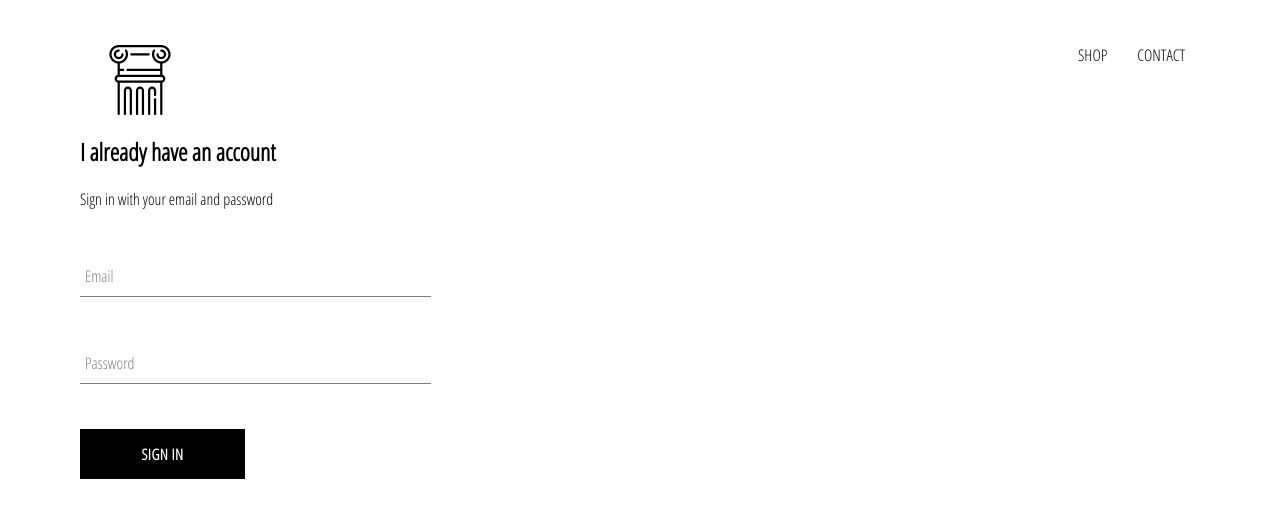
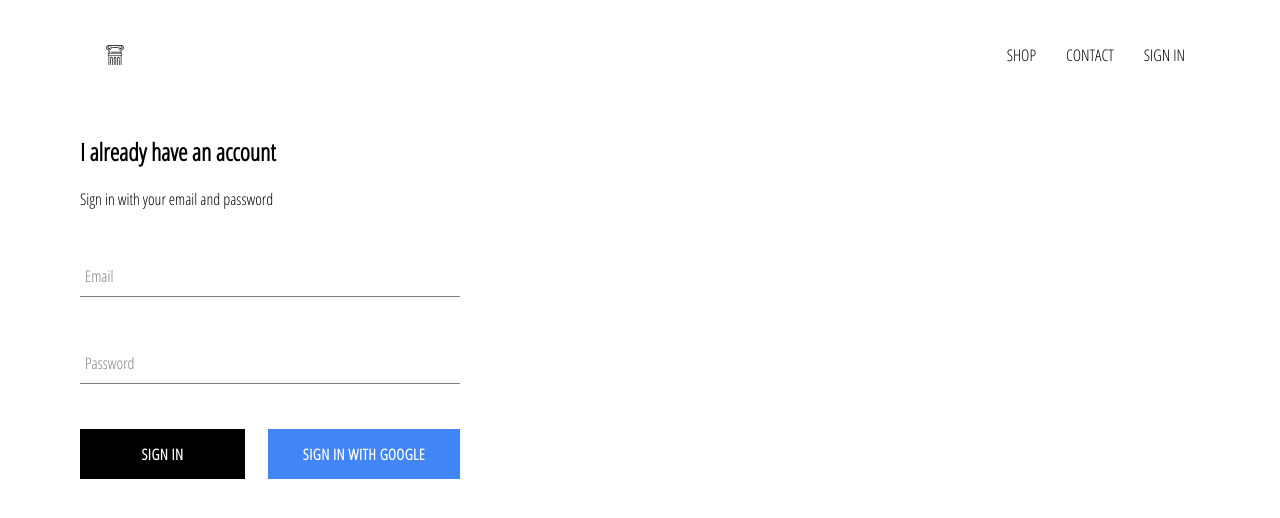
Before and after one commit to nkprod/Expo-Decor, a React (Create React App) app: page /signin in a window 1280 px wide. Shown: the top 518 px of the page. Built offline with nearby package versions, Linux system fonts and the light colour scheme; no server answers.

Commit message:
integrated signin functionality, added firebase authentication

```diff
--- a/package.json
+++ b/package.json
@@ -6,6 +6,7 @@
     "@testing-library/jest-dom": "^4.2.4",
     "@testing-library/react": "^9.3.2",
     "@testing-library/user-event": "^7.1.2",
+    "firebase": "^7.14.4",
     "node-sass": "^4.14.1",
     "react": "^16.13.1",
     "react-dom": "^16.13.1",
--- a/src/App.css
+++ b/src/App.css
@@ -7,3 +7,7 @@ a {
   text-decoration: none;
   color: black;
 }
+
+* {
+  box-sizing: border-box;
+}
--- a/src/App.js
+++ b/src/App.js
@@ -5,11 +5,30 @@ import { BrowserRouter, Switch, Route } from 'react-router-dom';
 import ShopPage from './pages/shop/shop.component';
 import Header from './components/header/header.component';
 import SignInAndSignUpPage from './pages/sign-in-and-sign-up/sign-in-and-sign-up.component';
+import { auth } from './firebase/firebase.utils';
 
-function App() {
+class App extends React.Component {
+  constructor() {
+    super();
+    this.state = {
+      currentUser: null,
+    };
+  }
+  unsubscribeFromAuth = null;
+  componentDidMount() {
+    this.unsubscribeFromAuth = auth.onAuthStateChanged((user) => {
+      this.setState({ currentUser: user });
+      console.log(user);
+    });
+  }
+  componentWillUnmount() {
+    this.unsubscribeFromAuth();
+  }
+
+  render() {
     return (
       <div>
-      <Header />
+        <Header currentUser={this.state.currentUser} />
         <Switch>
           <Route exact path='/' component={HomePage} />
           <Route path='/shop' component={ShopPage} />
@@ -18,5 +37,6 @@ function App() {
       </div>
     );
   }
+}
 
 export default App;
--- a/src/components/custom-button/custom-button.component.jsx
+++ b/src/components/custom-button/custom-button.component.jsx
@@ -1,8 +1,10 @@
 import React from 'react';
 import './custom-button.styles.scss';
 
-const CustomButton = ({ children, ...otherProps }) => (
-  <button className='custom-button' {...otherProps}>
+const CustomButton = ({ children, isGoogleSignIn, ...otherProps }) => (
+  <button
+    className={`${isGoogleSignIn ? 'google-sign-in' : ''} custom-button`}
+    {...otherProps}>
     {children}
   </button>
 );
--- a/src/components/custom-button/custom-button.styles.scss
+++ b/src/components/custom-button/custom-button.styles.scss
@@ -19,4 +19,14 @@
     color: black;
     border: 1px solid black;
   }
+
+  &.google-sign-in {
+    background-color: #4285f4;
+    color: white;
+
+    &:hover {
+      background-color: #357ae8;
+      border: none;
+    }
+  }
 }
--- a/src/components/header/header.component.jsx
+++ b/src/components/header/header.component.jsx
@@ -2,8 +2,9 @@ import React from 'react';
 import './header.styles.scss';
 import { Link } from 'react-router-dom';
 import { ReactComponent as Logo } from '../../assets/column.svg';
+import { auth } from '../../firebase/firebase.utils';
 
-const Header = () => (
+const Header = ({ currentUser }) => (
   <div className='header'>
     <Link className='logo-container' to='/'>
       <Logo className='logo' />
@@ -15,6 +16,15 @@ const Header = () => (
       <Link className='option' to='/shop'>
         CONTACT
       </Link>
+      {currentUser ? (
+        <div className='option' onClick={() => auth.signOut()}>
+          SIGN OUT
+        </div>
+      ) : (
+        <Link className='option' to='/signin'>
+          SIGN IN
+        </Link>
+      )}
     </div>
   </div>
 );
--- a/src/components/header/header.styles.scss
+++ b/src/components/header/header.styles.scss
@@ -25,6 +25,7 @@
 
     .option {
       padding: 10px 15px;
+      cursor: pointer;
     }
   }
 }
--- a/src/components/signin/signin.component.jsx
+++ b/src/components/signin/signin.component.jsx
@@ -2,6 +2,7 @@ import React from 'react';
 import './signin.styles.scss';
 import FormInput from '../form-input/form-input.component';
 import CustomButton from '../custom-button/custom-button.component';
+import { signInWithGoogle } from '../../firebase/firebase.utils';
 
 class SignIn extends React.Component {
   constructor(props) {
@@ -43,7 +44,13 @@ class SignIn extends React.Component {
             label='Password'
             required
           />
-          <CustomButton type='submit'> Sign In</CustomButton>
+          <div className='buttons'>
+            <CustomButton type='submit'>Sign In</CustomButton>
+            <CustomButton onClick={signInWithGoogle} isGoogleSignIn>
+              {' '}
+              Sign In with Google
+            </CustomButton>
+          </div>
         </form>
       </div>
     );
--- a/src/components/signin/signin.styles.scss
+++ b/src/components/signin/signin.styles.scss
@@ -1,9 +1,13 @@
 .sign-in {
-  width: 30%;
+  width: 380px;
   flex-direction: column;
   display: flex;
+
+  .title {
+    margin: 10px 0;
+  }
+  .buttons {
+    display: flex;
+    justify-content: space-between;
+  }
 }
-
-.title {
-  margin: 10px 0;
-}
--- /dev/null
+++ b/src/firebase/firebase.utils.js
@@ -0,0 +1,25 @@
+import firebase from 'firebase/app';
+import 'firebase/firestore';
+import 'firebase/auth';
+
+const config = {
+  apiKey: 'AIzaSyDixmc9RI9EAHTENjAKBeY2vpN1mrXrc0M',
+  authDomain: 'expodecor-27c1f.firebaseapp.com',
+  databaseURL: 'https://expodecor-27c1f.firebaseio.com',
+  projectId: 'expodecor-27c1f',
+  storageBucket: 'expodecor-27c1f.appspot.com',
+  messagingSenderId: '757128251528',
+  appId: '1:757128251528:web:36d13918bc2488418fb73d',
+  measurementId: 'G-BS1VT6BR8K',
+};
+
+firebase.initializeApp(config);
+
+export const auth = firebase.auth();
+export const firestore = firebase.firestore();
+
+const provider = new firebase.auth.GoogleAuthProvider();
+provider.setCustomParameters({ prompt: 'select_account' });
+export const signInWithGoogle = () => auth.signInWithPopup(provider);
+
+export default firebase;
--- a/src/pages/homepage/homepage.styles.scss
+++ b/src/pages/homepage/homepage.styles.scss
@@ -2,5 +2,5 @@
   display: flex;
   flex-direction: column;
   align-items: center;
-  padding: 20px 80px;
+  padding: 40px 5px;
 }
```
Also changed, not shown: 1 other file (tests, documents, lock files or other folders). Lines whose indentation alone changed are shown as unchanged.
